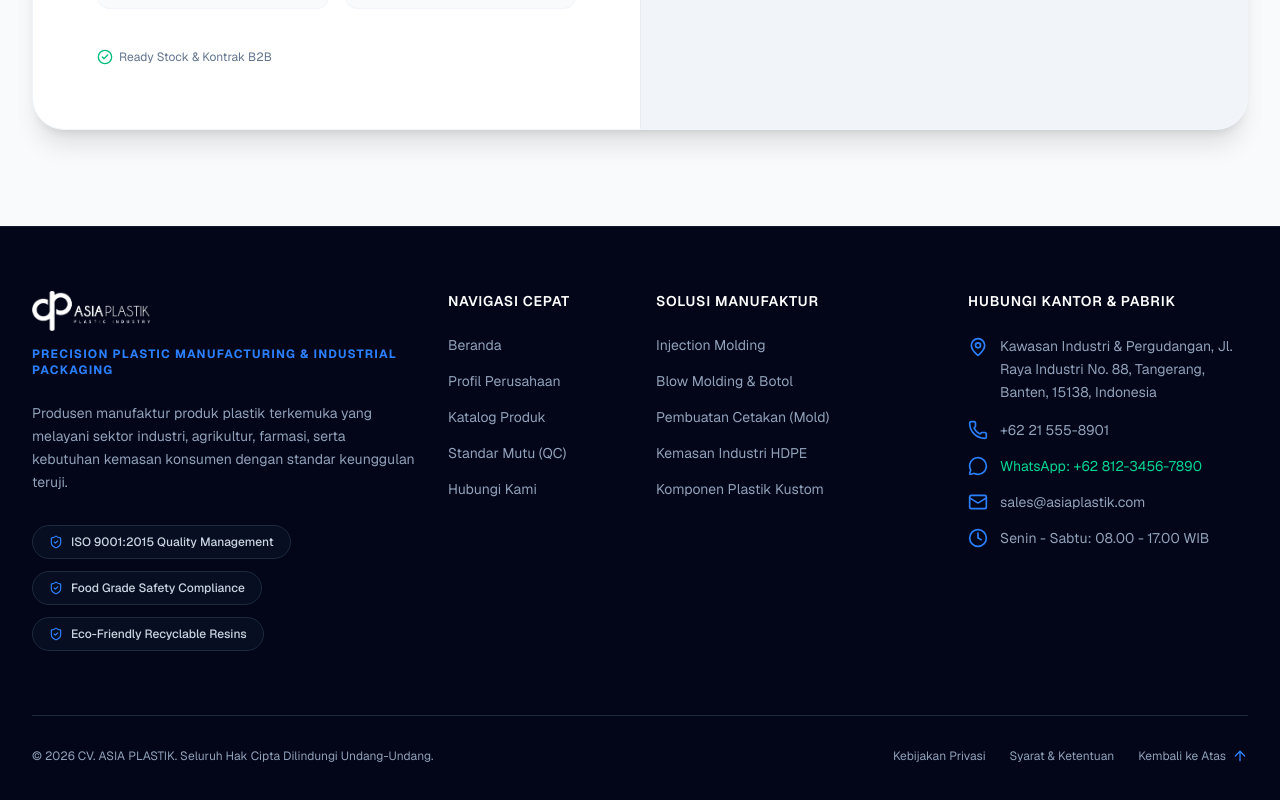
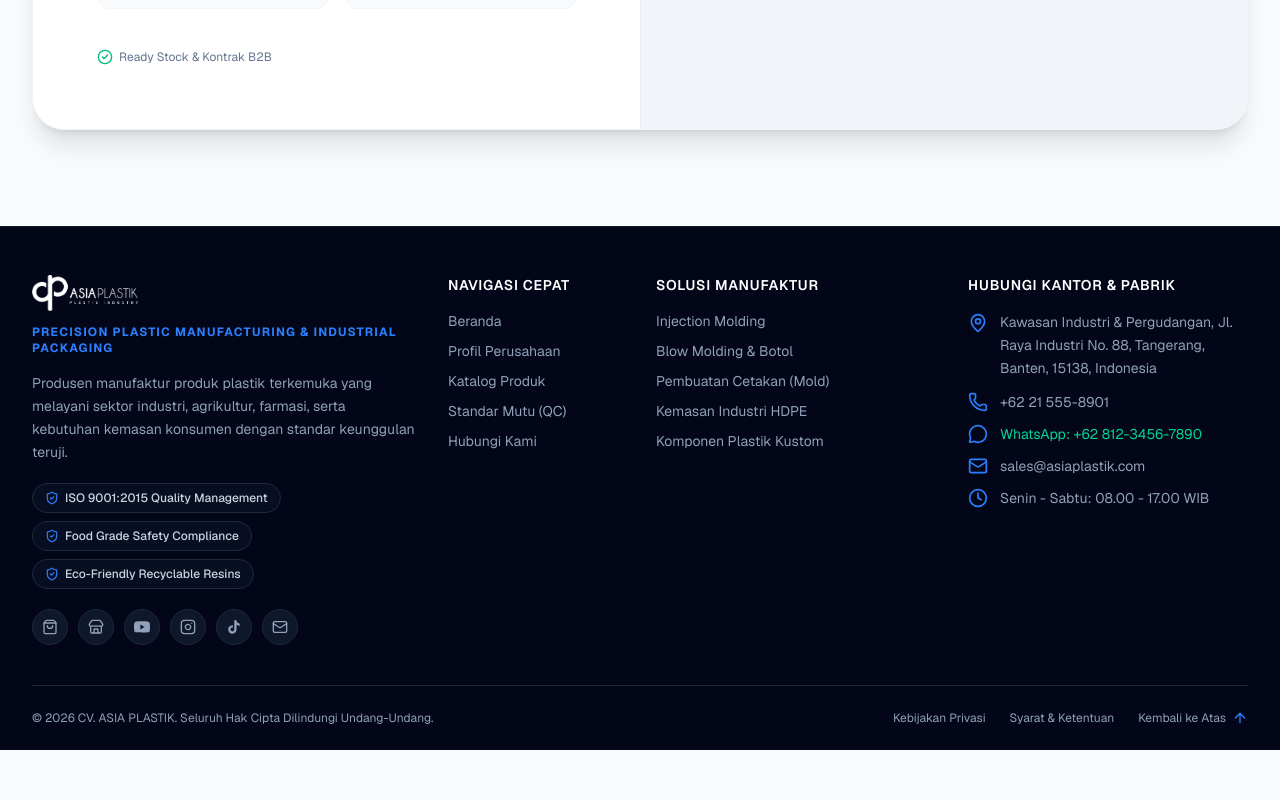
Before and after one commit to kevinamay/Redesign-Development-Website-Perusahaan, a Next.js app: page / in a window 1280 px wide. Shown: the part 3357-4157 px from the top of the page. After the commit the page ends 4107 px from the top, so only its background shows below. Built offline with nearby package versions, Linux system fonts and the light colour scheme.

Commit message:
style(footer): compact spacing, add social media and marketplace links, optimize bottom bar

```diff
--- a/src/components/Footer.tsx
+++ b/src/components/Footer.tsx
@@ -11,6 +11,8 @@ import {
   Mail,
   Clock,
   ArrowUp,
+  ShoppingBag,
+  Store,
 } from "lucide-react";
 import { useLanguage } from "@/data/translations";
 
@@ -49,24 +51,92 @@ export default function Footer() {
     { label: "Komponen Plastik Kustom", href: "#products" },
   ];
 
+  const socialLinks = [
+    {
+      name: "Tokopedia",
+      href: "https://www.tokopedia.com/asia-plastik-official",
+      isExternal: true,
+      icon: <ShoppingBag className="w-4 h-4 shrink-0" />,
+    },
+    {
+      name: "Shopee",
+      href: "https://shopee.co.id/asiaplastik52?smtt=0.27476852-1652338218.9&is_from_login=true",
+      isExternal: true,
+      icon: <Store className="w-4 h-4 shrink-0" />,
+    },
+    {
+      name: "YouTube",
+      href: "https://www.youtube.com/@AsiaPlastik",
+      isExternal: true,
+      icon: (
+        <svg
+          className="w-4 h-4 fill-current shrink-0"
+          viewBox="0 0 24 24"
+          aria-hidden="true"
+        >
+          <path d="M23.498 6.186a3.016 3.016 0 0 0-2.122-2.136C19.505 3.545 12 3.545 12 3.545s-7.505 0-9.377.505A3.017 3.017 0 0 0 .502 6.186C0 8.07 0 12 0 12s0 3.93.502 5.814a3.016 3.016 0 0 0 2.122 2.136c1.871.505 9.376.505 9.376.505s7.505 0 9.377-.505a3.015 3.015 0 0 0 2.122-2.136C24 15.93 24 12 24 12s0-3.93-.502-5.814zM9.545 15.568V8.432L15.818 12l-6.273 3.568z" />
+        </svg>
+      ),
+    },
+    {
+      name: "Instagram",
+      href: "https://www.instagram.com/asia_plastik?igsh=ZWpjNG5zcm9rbW42",
+      isExternal: true,
+      icon: (
+        <svg
+          className="w-4 h-4 fill-none stroke-current stroke-2 shrink-0"
+          viewBox="0 0 24 24"
+          strokeLinecap="round"
+          strokeLinejoin="round"
+          aria-hidden="true"
+        >
+          <rect width="20" height="20" x="2" y="2" rx="5" ry="5" />
+          <path d="M16 11.37A4 4 0 1 1 12.63 8 4 4 0 0 1 16 11.37z" />
+          <line x1="17.5" x2="17.51" y1="6.5" y2="6.5" />
+        </svg>
+      ),
+    },
+    {
+      name: "TikTok",
+      href: "https://www.tiktok.com/@asiaplastik",
+      isExternal: true,
+      icon: (
+        <svg
+          className="w-4 h-4 fill-current shrink-0"
+          viewBox="0 0 24 24"
+          aria-hidden="true"
+        >
+          <path d="M19.59 6.69a4.83 4.83 0 0 1-3.77-4.25V2h-3.45v13.67a2.89 2.89 0 0 1-5.2 1.74 2.89 2.89 0 0 1 2.31-4.64 2.93 2.93 0 0 1 .88.13V9.4a6.84 6.84 0 0 0-1-.05A6.33 6.33 0 0 0 5 20.1a6.34 6.34 0 0 0 10.86-4.43v-7a8.16 8.16 0 0 0 4.77 1.52v-3.4a4.85 4.85 0 0 1-1.04-.1z" />
+        </svg>
+      ),
+    },
+    {
+      name: "Email",
+      href: "mailto:marketing@asiaplastik.com",
+      isExternal: false,
+      icon: <Mail className="w-4 h-4 shrink-0" />,
+    },
+  ];
+
   return (
     <footer
       id="contact"
-      className="bg-slate-950 text-slate-400 py-16 border-t border-slate-900"
+      className="bg-slate-950 text-slate-400 pt-12 pb-6 border-t border-slate-900"
     >
       <div className="max-w-7xl mx-auto px-4 sm:px-6 lg:px-8">
-        {/* Modern CSS Grid */}
-        <div className="grid grid-cols-1 md:grid-cols-2 lg:grid-cols-12 gap-12 lg:gap-8">
-          {/* Column 1 (Brand & About): lg:col-span-4 */}
-          <div className="lg:col-span-4">
+        {/* Compact Modern CSS Grid */}
+        <div className="grid grid-cols-1 md:grid-cols-2 lg:grid-cols-12 gap-8">
+          {/* Column 1 (Brand & About & Badges & Social): lg:col-span-4 */}
+          <div className="lg:col-span-4 flex flex-col justify-between">
+            <div>
               <Link href="/" className="inline-block focus:outline-none">
                 {!logoError ? (
                   <Image
                     src="/images/logo.webp"
                     alt="CV. ASIA PLASTIK"
-                  width={200}
-                  height={68}
-                  className="h-10 w-auto object-contain"
+                    width={190}
+                    height={65}
+                    className="h-9 w-auto object-contain"
                     onError={() => setLogoError(true)}
                     priority
                   />
@@ -77,41 +147,60 @@ export default function Footer() {
                 )}
               </Link>
 
-            <p className="text-blue-500 text-xs font-bold tracking-widest mt-2 uppercase">
+              <p className="text-blue-500 text-xs font-bold tracking-widest mt-1.5 uppercase">
                 {t.footer?.tagline ||
                   "Precision Plastic Manufacturing & Industrial Packaging"}
               </p>
 
-            <p className="mt-6 text-sm leading-relaxed text-slate-400">
+              <p className="mt-4 text-xs sm:text-sm leading-relaxed text-slate-400">
                 {t.footer?.description ||
                   "Produsen manufaktur produk plastik terkemuka yang melayani sektor industri, agrikultur, farmasi, serta kebutuhan kemasan konsumen dengan standar keunggulan teruji."}
               </p>
 
               {/* Badges (Standar & Akreditasi Mutu) */}
-            <div className="mt-8 flex flex-wrap gap-3">
+              <div className="mt-5 flex flex-wrap gap-2">
                 {certifications.map((badge, index) => (
                   <span
                     key={index}
-                  className="inline-flex items-center gap-2 px-4 py-2 rounded-full border border-slate-800 bg-slate-900/50 text-slate-300 text-xs font-medium hover:border-blue-500/50 transition-colors"
+                    className="inline-flex items-center gap-1.5 px-3 py-1.5 rounded-full border border-slate-800 bg-slate-900/50 text-slate-300 text-[11px] sm:text-xs font-medium hover:border-blue-500/50 transition-colors"
                   >
                     <ShieldCheck className="w-3.5 h-3.5 text-blue-500 shrink-0" />
                     <span>{badge}</span>
                   </span>
                 ))}
               </div>
+
+              {/* Social Media & Marketplace Links */}
+              <div className="mt-5 flex flex-wrap items-center gap-2.5">
+                {socialLinks.map((item, idx) => (
+                  <a
+                    key={idx}
+                    href={item.href}
+                    {...(item.isExternal
+                      ? { target: "_blank", rel: "noopener noreferrer" }
+                      : {})}
+                    aria-label={item.name}
+                    title={item.name}
+                    className="w-9 h-9 flex items-center justify-center rounded-full bg-slate-900 border border-slate-800 text-slate-400 hover:bg-blue-600 hover:text-white hover:border-blue-500 transition-all duration-300 group"
+                  >
+                    {item.icon}
+                  </a>
+                ))}
+              </div>
+            </div>
           </div>
 
           {/* Column 2 (Navigasi Cepat): lg:col-span-2 */}
           <div className="lg:col-span-2">
-            <h3 className="text-white font-semibold text-sm tracking-wider mb-6 uppercase">
+            <h3 className="text-white font-semibold text-sm tracking-wider mb-4 uppercase">
               {t.footer?.quickNavTitle || "NAVIGASI CEPAT"}
             </h3>
-            <ul className="flex flex-col gap-4">
+            <ul className="flex flex-col gap-2.5">
               {quickNavLinks.map((link, idx) => (
                 <li key={idx}>
                   <Link
                     href={link.href}
-                    className="text-sm hover:text-white hover:translate-x-1 transition-all duration-300 flex items-center"
+                    className="text-xs sm:text-sm hover:text-white hover:translate-x-1 transition-all duration-300 flex items-center"
                   >
                     {link.label}
                   </Link>
@@ -122,15 +211,15 @@ export default function Footer() {
 
           {/* Column 3 (Solusi Manufaktur): lg:col-span-3 */}
           <div className="lg:col-span-3">
-            <h3 className="text-white font-semibold text-sm tracking-wider mb-6 uppercase">
+            <h3 className="text-white font-semibold text-sm tracking-wider mb-4 uppercase">
               {t.footer?.solutionsTitle || "SOLUSI MANUFAKTUR"}
             </h3>
-            <ul className="flex flex-col gap-4">
+            <ul className="flex flex-col gap-2.5">
               {solutionsLinks.map((link, idx) => (
                 <li key={idx}>
                   <Link
                     href={link.href}
-                    className="text-sm hover:text-white hover:translate-x-1 transition-all duration-300 flex items-center"
+                    className="text-xs sm:text-sm hover:text-white hover:translate-x-1 transition-all duration-300 flex items-center"
                   >
                     {link.label}
                   </Link>
@@ -141,13 +230,13 @@ export default function Footer() {
 
           {/* Column 4 (Contact): lg:col-span-3 */}
           <div className="lg:col-span-3">
-            <h3 className="text-white font-semibold text-sm tracking-wider mb-6 uppercase">
+            <h3 className="text-white font-semibold text-sm tracking-wider mb-4 uppercase">
               {t.footer?.contactTitle || "HUBUNGI KANTOR & PABRIK"}
             </h3>
-            <ul className="flex flex-col gap-4 text-sm">
+            <ul className="flex flex-col gap-3 text-xs sm:text-sm">
               {/* 1. MapPin */}
               <li className="flex items-start gap-3">
-                <MapPin className="text-blue-500 w-5 h-5 shrink-0 mt-0.5" />
+                <MapPin className="text-blue-500 w-4 h-4 sm:w-5 sm:h-5 shrink-0 mt-0.5" />
                 <span className="leading-relaxed">
                   {t.footer?.address ||
                     "Kawasan Industri & Pergudangan, Jl. Raya Industri No. 88, Tangerang, Banten, 15138, Indonesia"}
@@ -156,7 +245,7 @@ export default function Footer() {
 
               {/* 2. Phone */}
               <li className="flex items-center gap-3">
-                <Phone className="text-blue-500 w-5 h-5 shrink-0" />
+                <Phone className="text-blue-500 w-4 h-4 sm:w-5 sm:h-5 shrink-0" />
                 <a
                   href="tel:+62215558901"
                   className="hover:text-white transition-colors"
@@ -167,7 +256,7 @@ export default function Footer() {
 
               {/* 3. WhatsApp MessageCircle */}
               <li className="flex items-center gap-3">
-                <MessageCircle className="text-blue-500 w-5 h-5 shrink-0" />
+                <MessageCircle className="text-blue-500 w-4 h-4 sm:w-5 sm:h-5 shrink-0" />
                 <a
                   href="https://wa.me/6281234567890"
                   target="_blank"
@@ -180,7 +269,7 @@ export default function Footer() {
 
               {/* 4. Mail */}
               <li className="flex items-center gap-3">
-                <Mail className="text-blue-500 w-5 h-5 shrink-0" />
+                <Mail className="text-blue-500 w-4 h-4 sm:w-5 sm:h-5 shrink-0" />
                 <a
                   href="mailto:sales@asiaplastik.com"
                   className="hover:text-white transition-colors"
@@ -191,7 +280,7 @@ export default function Footer() {
 
               {/* 5. Clock */}
               <li className="flex items-center gap-3">
-                <Clock className="text-blue-500 w-5 h-5 shrink-0" />
+                <Clock className="text-blue-500 w-4 h-4 sm:w-5 sm:h-5 shrink-0" />
                 <span>
                   {t.footer?.workingHours || "Senin - Sabtu: 08.00 - 17.00 WIB"}
                 </span>
@@ -200,8 +289,8 @@ export default function Footer() {
           </div>
         </div>
 
-        {/* Bottom Bar (Copyright & Extra Links) */}
-        <div className="mt-16 pt-8 border-t border-slate-800 flex flex-col md:flex-row justify-between items-center gap-4">
+        {/* Compressed Bottom Bar (Copyright & Extra Links) */}
+        <div className="mt-10 pt-6 border-t border-slate-800 flex flex-col md:flex-row justify-between items-center gap-4">
           <p className="text-xs">
             {t.footer?.copyright ||
               "© 2026 CV. ASIA PLASTIK. Seluruh Hak Cipta Dilindungi Undang-Undang."}
```
Lines whose indentation alone changed are shown as unchanged.
